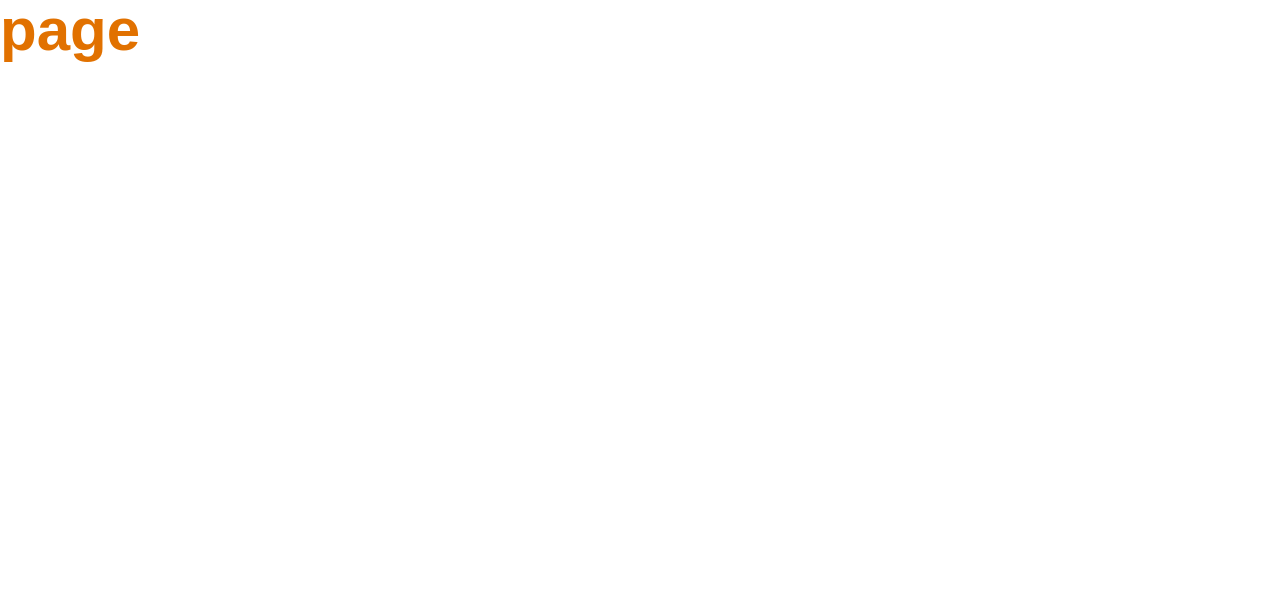
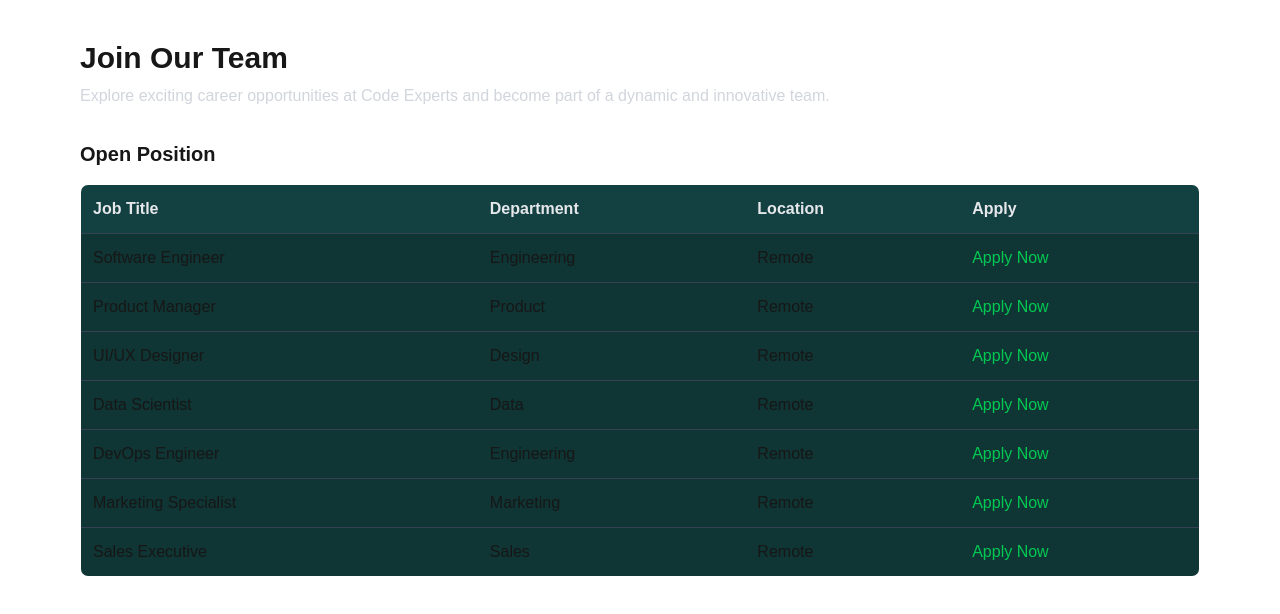
Before and after one commit to OpenStag/project-12, a Next.js app: page /join-team in a window 1280 px wide. Shown: the top 614 px of the page. Built offline with nearby package versions, Linux system fonts and the light colour scheme.

Commit message:
Add positions ssection

```diff
--- a/src/app/join-team/page.tsx
+++ b/src/app/join-team/page.tsx
@@ -1,9 +1,61 @@
-import React from 'react'
+import React from "react";
 
-function page() {
+const Page: React.FC = () => {
   return (
-    <div className='text-amber-600 font-bold text-6xl'>page</div>
-  )
+    <div className="max-w-6xl mx-auto px-4 py-10">
+      {/*Title*/}
+      <h2 className="text-3xl font-bold mb-2">Join Our Team</h2>
+      <p className="text-gray-300 mb-8">
+       Explore exciting career opportunities at Code Experts and become part of
+        a dynamic and innovative team.
+      </p>
+
+      {/*Open Positions*/}
+      <section>
+        <h3 className="text-xl font-semibold mb-4">Open Position</h3>
+        <div className="overflow-x-auto">
+          <table className="w-full border border-gray-700 rounded-lg overflow-hidden">
+            <thead className="bg-[#134040] text-gray-200">
+              <tr>
+                <th className="p-3 text-left">Job Title</th>
+                <th className="p-3 text-left">Department</th>
+                <th className="p-3 text-left">Location</th>
+                <th className="p-3 text-left">Apply</th>
+              </tr>
+            </thead>
+            <tbody className="bg-[#0F3534]">
+              {[
+                ["Software Engineer", "Engineering", "Remote"],
+                ["Product Manager", "Product", "Remote"],
+                ["UI/UX Designer", "Design", "Remote"],
+                ["Data Scientist", "Data", "Remote"],
+                ["DevOps Engineer", "Engineering", "Remote"],
+                ["Marketing Specialist", "Marketing", "Remote"],
+                ["Sales Executive", "Sales", "Remote"],
+
+              ].map(([title, dept, location], index) => (
+                <tr key={index} className="border-t border-gray-700">
+                  <td className="p-3">{title}</td>
+                  <td className="p-3">{dept}</td>
+                  <td className="p-3">{location}</td>
+                  <td className="p-3">
+                    <a
+                      href="#"
+                      className="text-green-500 hover:underline"
+                    >
+                      Apply Now
+                    </a>
+                  </td>
+                </tr>
+              ))}
+
+             </tbody>
+           </table>
+         </div>
+      </section>
+
+
+    </div>
+  );
 }
-
-export default page
+export default Page;
```
